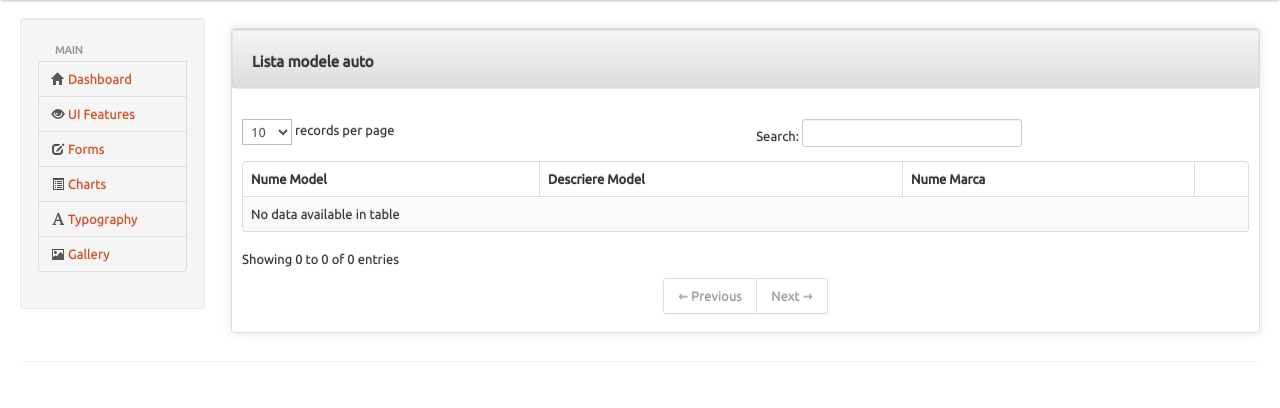
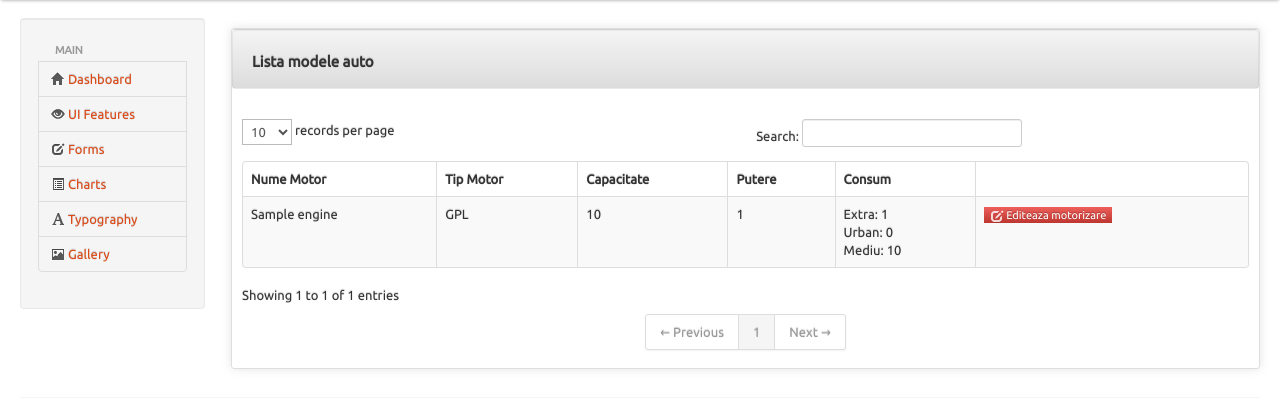
Before and after one commit to cody92/bdautodealer, a PHP site: page /engine/listEngine in a window 1280 px wide. Shown: the part 50-458 px from the top of the page. Run offline with PHP 8.4, Linux system fonts and the light colour scheme; tables that the repository leaves empty hold one stand-in row (values such as "Sample post"); data that the repository does not hold is empty; some web fonts are replaced.

Commit message:
-add List engine page

```diff
--- a/application/controllers/EngineController.php
+++ b/application/controllers/EngineController.php
@@ -24,7 +24,7 @@ class EngineController extends VanillaController
 
     }
 
-    public function add($command = null, $value = null)
+    public function add()
     {
 
         if (isset($_POST['add'])) {
@@ -87,25 +87,17 @@ class EngineController extends VanillaController
         return $errors;
     }
 
-    public function listModels($var = null, $carId = null)
+    public function listEngine()
     {
-        if (!($carId && is_numeric($carId))) {
-            $carId = null;
-        }
-        $sql = "SELECT m.*, a.name as numeMarca FROM model AS m INNER JOIN auto AS a ON m.autoId = a.id";
+        $sql = "SELECT * FROM engine ORDER BY name ASC";
 
-        if ($carId) {
-            $sql .= " WHERE m.autoId = ? ";
-        }
-        $sql .= " ORDER BY m.name ASC";
         $stmt = $this->db->prepare($sql);
-        if ($carId) {
-            $stmt->execute(array($carId));
-        } else {
-            $stmt->execute();
-        }
+
+        $stmt->execute();
+
         $result = $stmt->fetchAll();
         $this->set('data', $result);
+        $this->set('type', $this->listEngineType());
     }
 
     public function listEngineType()
--- a/application/views/engine/listEngine.php
+++ b/application/views/engine/listEngine.php
@@ -6,23 +6,31 @@
         <table class="table table-striped table-bordered bootstrap-datatable datatable">
             <thead>
                 <tr>
-                    <th>Nume Model</th>
-                    <th>Descriere Model</th>
-                    <th>Nume Marca</th>
+                    <th>Nume Motor</th>
+                    <th>Tip Motor</th>
+                    <th>Capacitate</th>
+                    <th>Putere</th>
+                    <th>Consum</th>
                     <th></th>
 
                 </tr>
             </thead>
             <tbody>
-                <?php foreach ($data as $id => $auto) : ?>
+                <?php foreach ($data as $id => $engine) : ?>
                     <tr>
-                        <td><?php echo $auto['name']; ?></td>
-                        <td class="center"><?php echo $auto['description']; ?></td>
-                        <td class="center"><?php echo $auto['numeMarca']; ?></td>
+                        <td><?php echo $engine['name']; ?></td>
+                        <td class="center"><?php echo $type[$engine['type']]; ?></td>
+                        <td class="center"><?php echo $engine['capacity']; ?></td>
+                        <td class="center"><?php echo $engine['horsePower']; ?></td>
                         <td class="center">
-                            <a class="btn-mini btn-danger" href="/model/edit/modelId/<?php echo $auto['id']; ?>">
+                            Extra: <?php echo $engine['fuelExtra']; ?> <br />
+                            Urban: <?php echo $engine['fuelUrban']; ?> <br />
+                            Mediu: <?php echo $engine['fuelAverage']; ?> <br />
+                        </td>
+                        <td class="center">
+                            <a class="btn-mini btn-danger" href="/engine/edit/engineId/<?php echo $engine['id']; ?>">
                                 <i class="icon-edit icon-white"></i>
-                                Editeaza model
+                                Editeaza motorizare
                             </a>
                         </td>
                     </tr>
```
